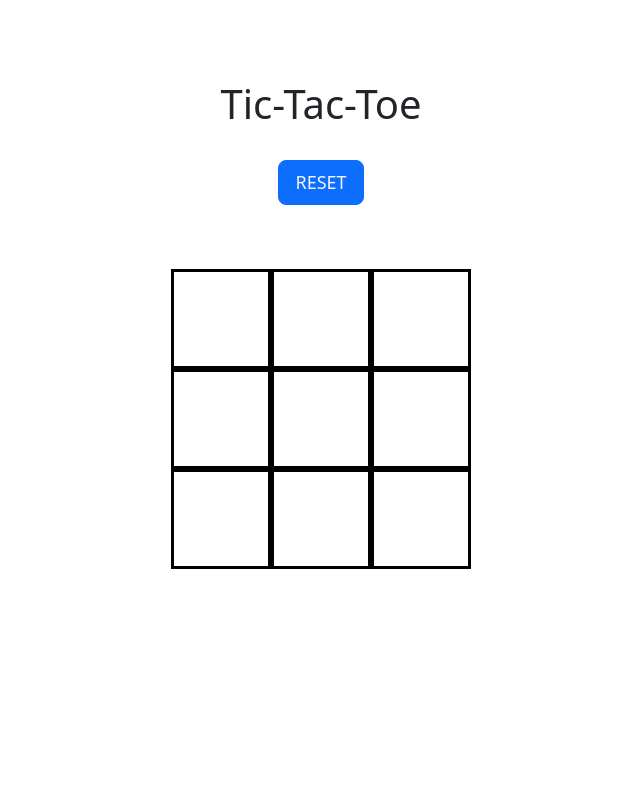
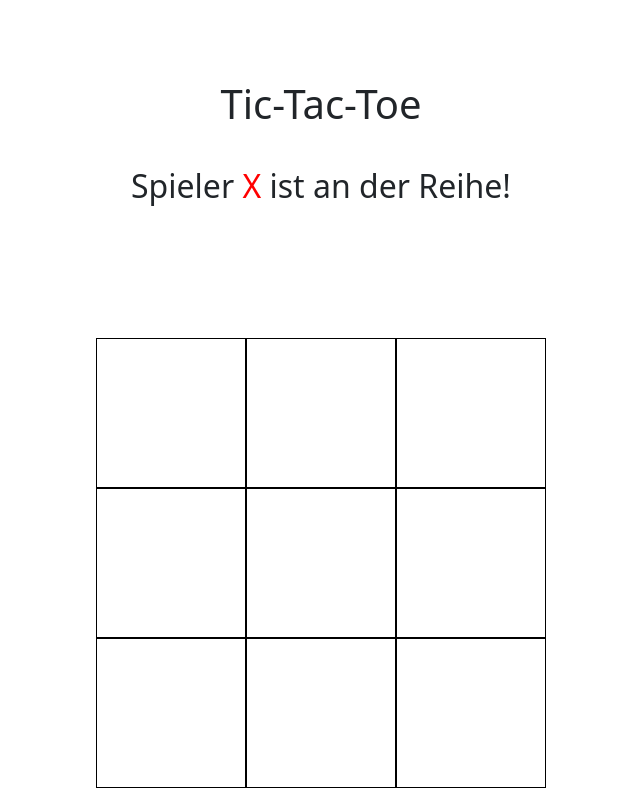
Before and after one commit to BorisKarl/Tic-Tac-Toe, a plain HTML site: page index.html in a window 1280 px wide. Shown: the whole page, without its empty margins (319-959 px from the left). Drawn offline with nearby package versions, Linux system fonts and the light colour scheme.

Commit message:
Design verbessert

```diff
--- a/script.js
+++ b/script.js
@@ -1,6 +1,7 @@
 "use strict";
 
 const reset_button = document.getElementById('reset');
+reset_button.style.visibility = "hidden";
 
 // function for checking id
 /*
@@ -18,15 +19,18 @@ const Spieler = (sign) => {
     return { sign }
 };
 
-
+// Gameboard module
 const spielBrett = (() => {
 
+    // Array for data input
     let brett = ["", "", "", "", "", "", "", "", ""];
 
+    // Set the gameboard-data on the display
     const setBrett = (index, sign) => {
         brett[index] = sign;
     };
 
+    // Get the gameboard-data from array
     const getBrett = (index) => {
         return brett[index];
     }
@@ -35,6 +39,7 @@ const spielBrett = (() => {
         console.log(brett);
     }
 
+    // Reset for new game
     const reset = () => {
         for (let i = 0; i < brett.length; i++)
         {
@@ -46,6 +51,7 @@ const spielBrett = (() => {
 })();
 
 
+// Display module
 const anzeige = (() => {
     const felder = document.querySelectorAll(".s_feld");
     const brettAnzeige = document.getElementById("brettanzeige");
@@ -82,27 +88,34 @@ const anzeige = (() => {
 
 })();
 
-
+// Game module
 const spielObject = (() => {
+    // Declare variables
     let round = 1;
     const mrX = Spieler("X");
     const mrO = Spieler("O");
     let end = false;
+    const spielender = "Spieler ";
+    // PLayer X begins the game
+    msg.innerHTML = spielender + "<span style='color: red;'>" + mrX.sign + "</span>" + " ist an der Reihe!";
+
 
     const get_Spieler = () => {
         if(round % 2 == 1) {
-            console.log("Runde " + round)
+            msg.innerHTML = spielender + "<span style='color: red;'>" + mrO.sign + "</span>" + " ist an der Reihe!";
             return mrX.sign;
         }else{
-            console.log("Runde " + round)
+            msg.innerHTML = spielender + "<span style='color: red;'>" + mrX.sign + "</span>" + " ist an der Reihe!";
             return mrO.sign;
         }
     };
 
+    // Is this the end?
     const getEnd = () => {
         return end;
     }
 
+    // The winner filters, includes and gets it all
     const checkForVictory = (feld_index) => {
         const winCombo = [
             [0, 1, 2],
@@ -119,30 +132,35 @@ const spielObject = (() => {
                                 .some((d) => d.every((index) => spielBrett
                                 .getBrett(index) == get_Spieler()));
 
+        /* // Console.log and check data
            console.log("Feld_index " + feld_index);
            console.log("Console " + antwort);
            console.log(get_Spieler())
            console.log(winCombo.filter((combo) => combo.includes(feld_index)));
            console.log(spielBrett.getBrett(feld_index));
+        */
+
 
         if (antwort) {
+            reset_button.style.visibility = "visible";
             end = true;
             let winner = "Spieler " + get_Spieler();
-            msg.textContent = winner + " gewinnt!";
+            msg.innerHTML = "<span style='color: red;'>" + winner + " gewinnt!" + "</span>";
         } else {
             round++;
             end = false;
         }
     }
 
+    // Play game function
     const spielRunde = (feld_index) => {
         spielBrett.setBrett(feld_index, get_Spieler());
         anzeige.makeBrett();
-        console.log("Zu Ende? " + end);
         if (round === 9){
              checkForVictory(feld_index);
              end = true;
-             msg.textContent = "Spiel vorbei! Unentschieden";
+             reset_button.style.visibility = "visible";
+             msg.textContent = "Spiel vorbei! Unentschieden...";
             return 0;
         }else if(!end) {
             spielBrett.setBrett(feld_index, get_Spieler());
@@ -153,19 +171,25 @@ const spielObject = (() => {
         }
 
     }
-
+    // Function for tracking th rounds, disabled
+    /*
         const getRound = () => {
             return round;
         }
+    */
 
+    // Reset
     const reset_function = () => {
+        msg.innerHTML = spielender + "<span style='color: red;'>" + mrX.sign + "</span>" + " ist an der Reihe!";
         spielBrett.reset();
         anzeige.makeBrett();
         round = 1;
         end = false;
+        reset_button.style.visibility = "hidden";
+
     }
 
-    return { spielRunde, reset_function, getEnd, getRound };
+    return { spielRunde, reset_function, getEnd };
 }
 )();
 
--- a/styles.css
+++ b/styles.css
@@ -5,6 +5,7 @@
 
 #msg{
     text-align: center;
+    font-size: 2em;
 
 }
 
@@ -12,10 +13,12 @@ h1 {
     padding-top: 2em;
     color: black;
     text-align: center;
+    padding-bottom: 2%;
 }
 
+
 .container {
-    margin: 5%;
+
     display: flex;
     justify-content: center;
     align-items: center;
@@ -24,8 +27,8 @@ h1 {
 .gameboard {
     display: grid;
     grid-template-columns: repeat(3, 1fr);
-    height: 300px;
-    width: 300px;
+    height: 450px;
+    width: 450px;
     gap: 0px;
 }
 
@@ -35,12 +38,13 @@ h1 {
     align-items: center;
     justify-content: center;
     font-weight: bolder;
-    font-size: 90px;
+    font-size: 140px;
     color: red;
-    border: black solid 3px;
-    height: 100px;
-    width: 100px;
+    border: black solid 1px;
+    height: 150px;
+    width: 150px;
 }
+
 
 .button_wrapper {
     margin-top: 2em;
@@ -51,6 +55,7 @@ h1 {
 }
 
 #reset {
+    margin: 2%;
     color: whitesmoke;
     font-size: large;
 
```
Lines whose indentation alone changed are shown as unchanged.
